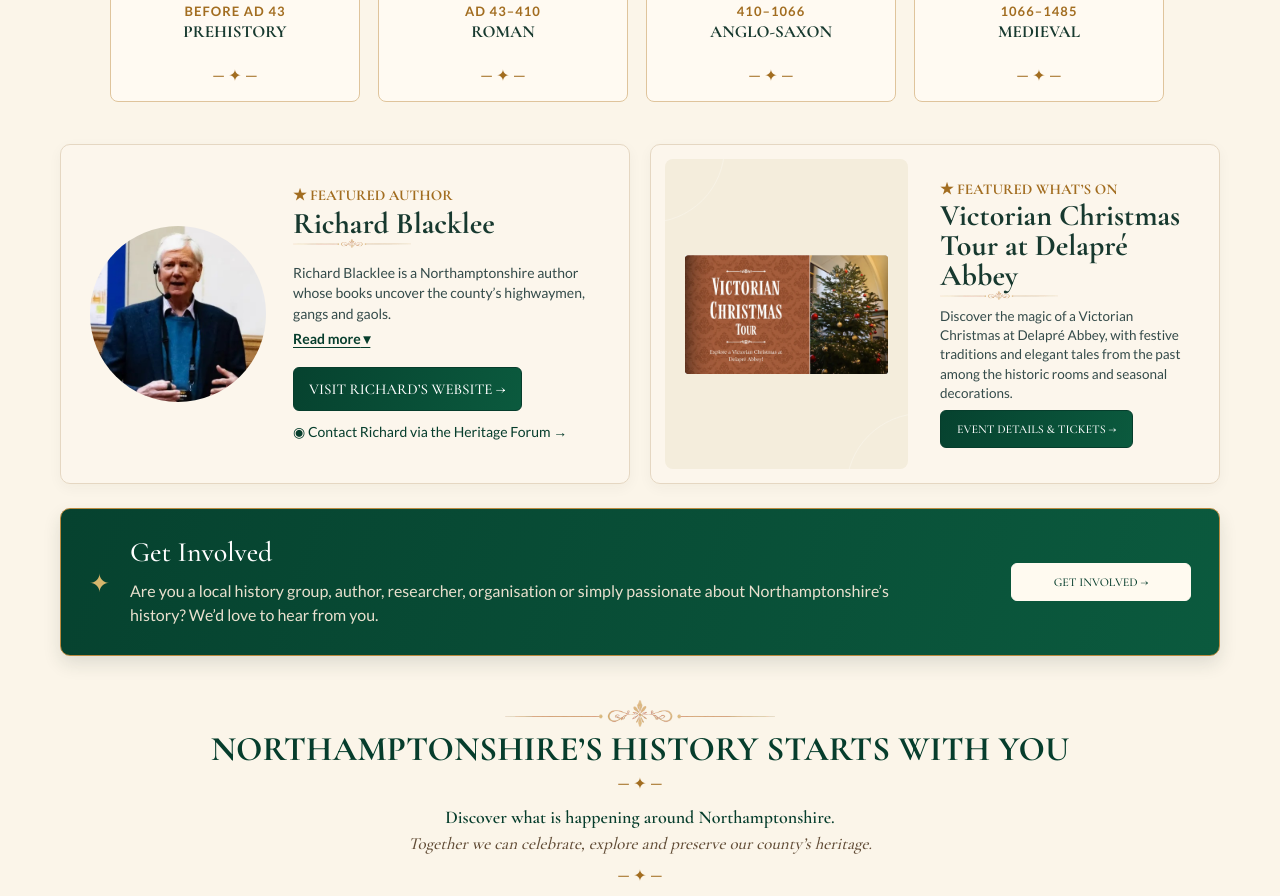
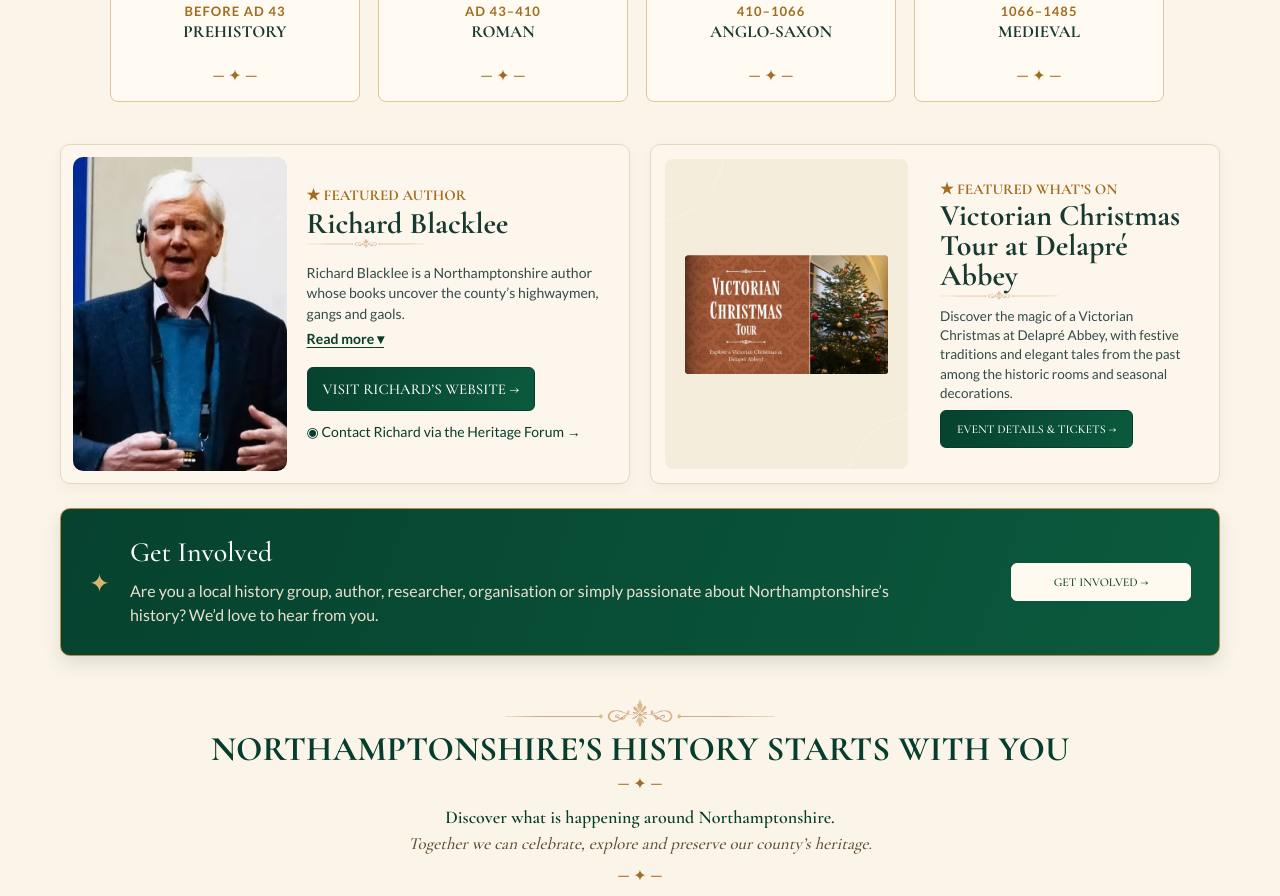
Before and after one commit to weryl74-eng/Northamptonshire-History-Hub, a plain HTML site: page index.html in a window 1280 px wide. Shown: the part 1593-2489 px from the top of the page. Drawn offline with nearby package versions, Linux system fonts and the light colour scheme.

Commit message:
Featured Author: photo fills the card's height on wider screens (circle kept on phones)
Co-Authored-By: Claude Opus 5.5 <noreply@anthropic.com>
Claude-Session: https://claude.ai/code/session_01MfZwmpAXzRYs87okQwSkRG

```diff
--- a/index.html
+++ b/index.html
@@ -46,4 +46,4 @@
 <section class="community-facebook-feature" id="community"><div class="ornate-flourish" aria-hidden="true">❦</div><h2>Northamptonshire’s History Starts With You</h2><div class="mini-flourish">— ✦ —</div><p class="community-tagline">Discover what is happening around Northamptonshire.</p><p class="community-copy"><em>Together we can celebrate, explore and preserve our county’s heritage.</em></p><div class="mini-flourish">— ✦ —</div><div class="facebook-glimpse"><h3>A glimpse of our Facebook community recent posts</h3><div class="mini-flourish">— ✦ —</div><p>Events, talks, projects, open days, local groups, questions, new publications and more are shared through the Northants History Network Facebook community.</p></div><a class="facebook-cta" href="https://www.facebook.com/groups/872721351232099/" target="_blank" rel="noopener noreferrer">Visit Our Facebook Community →</a></section>
 </main>
 <footer class="approved-footer" aria-label="Northants History Network footer"><img class="approved-footer-image" src="NHN-footer-approved-28aug2026.png" alt=""><a class="approved-footer-hotspot approved-footer-about-link" href="about.html#about" aria-label="About Northants History Network"></a><span class="approved-footer-email-mask" aria-hidden="true"></span><a class="approved-footer-hotspot approved-footer-email-link" href="mailto:northantshistorynetwork@gmail.com" aria-label="Email Northants History Network"><strong>Email us</strong><span>northantshistorynetwork@gmail.com</span></a><a class="approved-footer-hotspot approved-footer-accessibility-link" href="about.html#accessibility" aria-label="Read the accessibility statement"></a><a class="approved-footer-hotspot approved-footer-privacy-link" href="about.html#privacy" aria-label="Read the privacy notice"></a><div class="approved-footer-accessible"><strong>Northants History Network</strong><span>Connecting Northamptonshire’s Past with Today’s Community</span><a href="about.html#about">About Northants History Network</a><a href="mailto:northantshistorynetwork@gmail.com">Email us at northantshistorynetwork@gmail.com</a><a href="about.html#accessibility">Accessibility statement</a><a href="about.html#privacy">Privacy notice</a><span>© 2026 Northants History Network</span></div></footer>
-<script src="script.js?v=20260828-facebook-fix"></script></body></html>
+<script src="script.js?v=20261120-author-photo"></script></body></html>
--- a/script.js
+++ b/script.js
@@ -180,11 +180,29 @@ const applyAuthorResponsiveLayout = () => {
     const size = window.innerWidth <= 520 ? '160px' : '170px';
     authorPhoto.style.setProperty('grid-column', '1', 'important');
     ['width','height','min-width','min-height','max-width','max-height'].forEach(p => authorPhoto.style.setProperty(p, size, 'important'));
+    authorCard.style.setProperty('align-items', 'center', 'important');
+    authorCard.style.setProperty('padding', '18px 22px', 'important');
+    authorPhoto.style.setProperty('aspect-ratio', '1 / 1', 'important');
+    authorPhoto.style.setProperty('border-radius', '50%', 'important');
+    authorPhoto.style.setProperty('align-self', 'center', 'important');
+    authorPhoto.style.setProperty('justify-self', 'center', 'important');
     authorCopy.style.setProperty('grid-column', '1', 'important');
   } else {
-    authorCard.style.setProperty('grid-template-columns', '190px minmax(0, 1fr)', 'important');
+    // 20 Nov 2026: on wider screens the photo fills the full height of the card,
+    // matching the Featured Experience card (it stays a circle on phones).
+    authorCard.style.setProperty('grid-template-columns', '40% minmax(0, 1fr)', 'important');
+    authorCard.style.setProperty('align-items', 'stretch', 'important');
+    authorCard.style.setProperty('padding', '12px 22px 12px 12px', 'important');
     authorCard.style.removeProperty('row-gap');
-    ['width','height','min-width','min-height','max-width','max-height'].forEach(p => authorPhoto.style.setProperty(p, '176px', 'important'));
+    ['min-width','min-height'].forEach(p => authorPhoto.style.setProperty(p, '0', 'important'));
+    ['max-width','max-height'].forEach(p => authorPhoto.style.setProperty(p, 'none', 'important'));
+    ['width','height'].forEach(p => authorPhoto.style.setProperty(p, '100%', 'important'));
+    authorPhoto.style.setProperty('aspect-ratio', 'auto', 'important');
+    authorPhoto.style.setProperty('border-radius', '10px', 'important');
+    authorPhoto.style.setProperty('object-position', '50% 30%', 'important');
+    authorPhoto.style.setProperty('align-self', 'stretch', 'important');
+    authorPhoto.style.setProperty('justify-self', 'stretch', 'important');
+    authorCopy.style.setProperty('align-self', 'center', 'important');
     authorPhoto.style.setProperty('grid-column', '1', 'important');
     authorCopy.style.setProperty('grid-column', '2', 'important');
   }
```
